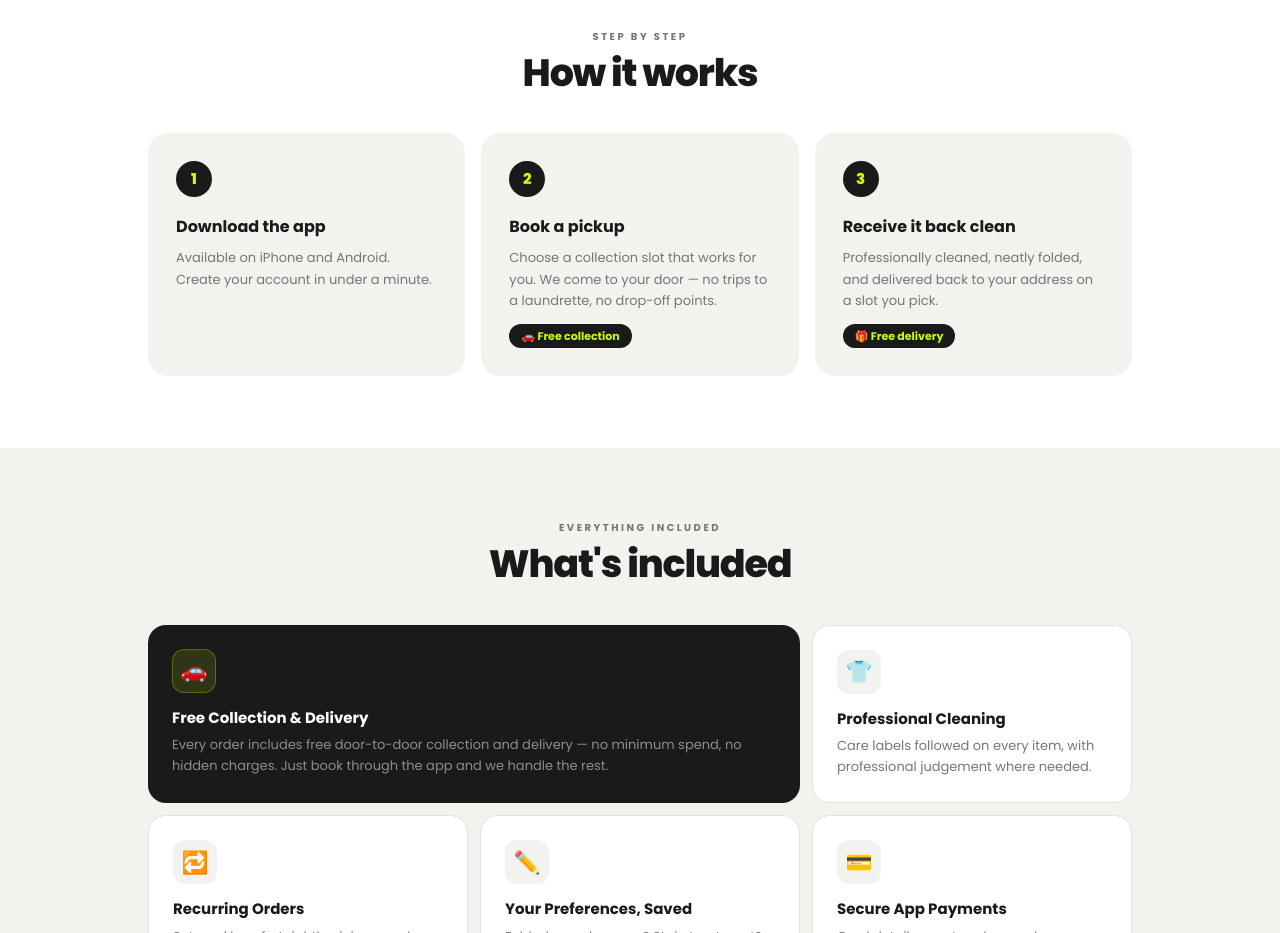
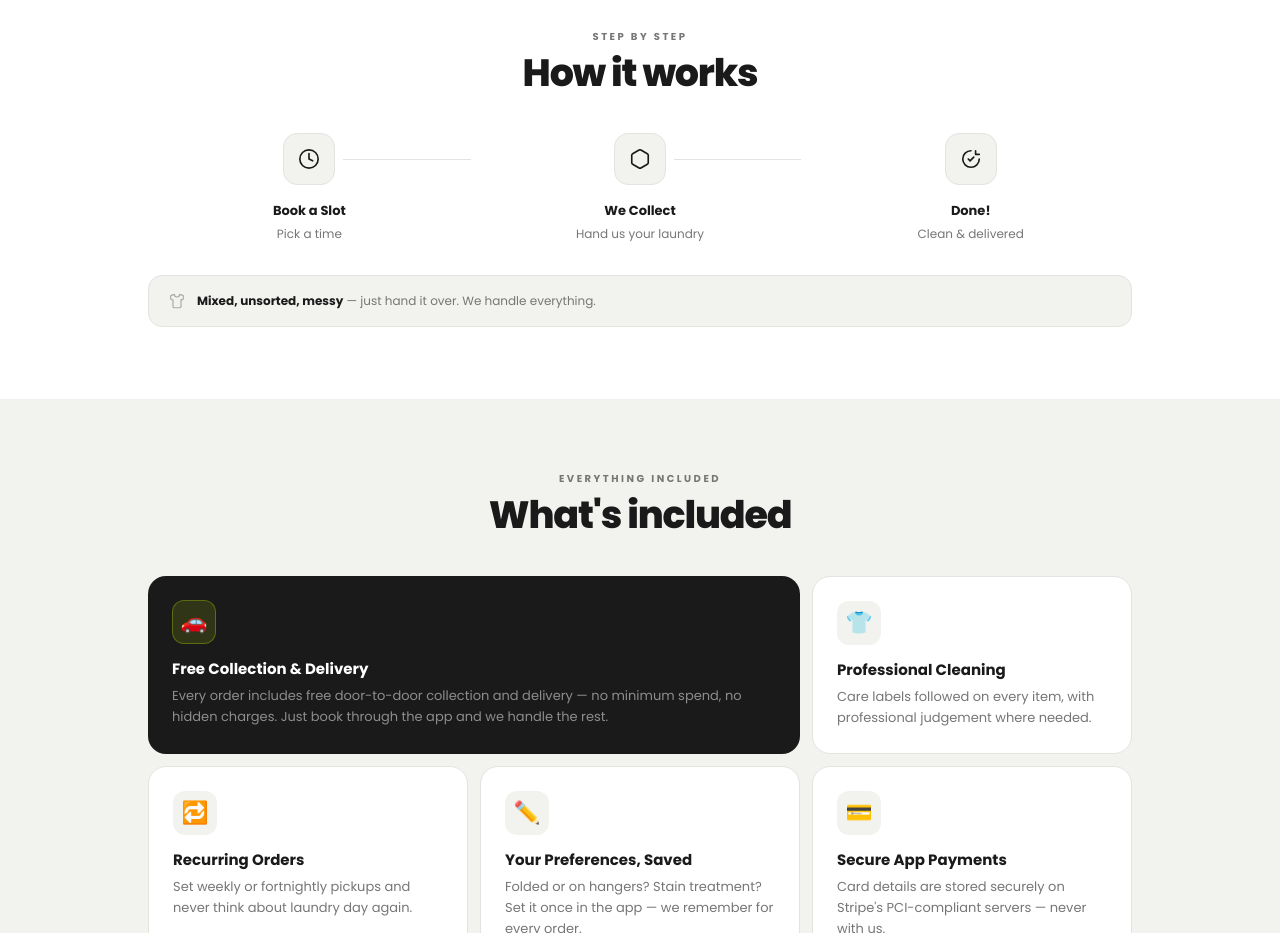
Before and after one commit to SheharyarTariq/lf_web, a Next.js app: page / in a window 1280 px wide. Shown: the part 900-1833 px from the top of the page. Built offline with nearby package versions, Linux system fonts and the light colour scheme; no server answers.

Commit message:
feat: how it works

```diff
--- a/app/page.tsx
+++ b/app/page.tsx
@@ -230,48 +230,59 @@ export default function Home() {
       <div id="how-it-works" className="bg-white scroll-mt-[58px]">
         <div className="py-[72px] px-12 max-w-[1080px] mx-auto max-[860px]:py-[52px] max-[860px]:px-5">
           <SectionHeader label="Step by step" heading="How it works" />
-          <div className="grid grid-cols-3 gap-4 max-[860px]:grid-cols-1 max-[860px]:gap-3">
-            {/* Step 1 */}
-            <div className="bg-lf-bg rounded-[20px] p-7">
-              <div className="w-9 h-9 bg-dark rounded-full flex items-center justify-center font-extrabold text-[15px] text-lime mb-[18px]">
-                1
+
+          {/* Steps row — matches app stepsRow */}
+          <div className="flex flex-row items-start justify-between gap-2 max-[600px]:flex-col max-[600px]:gap-6">
+
+            {/* Step 1 — Book a Slot */}
+            <div className="relative flex flex-col items-center flex-1 text-center">
+              {/* Icon wrap */}
+              <div className="w-[52px] h-[52px] bg-lf-bg border border-lf-border rounded-[14px] flex items-center justify-center mb-4">
+                <svg width="22" height="22" viewBox="0 0 24 24" fill="none" stroke="currentColor" strokeWidth="1.8" strokeLinecap="round" strokeLinejoin="round" className="text-dark">
+                  <circle cx="12" cy="12" r="10"/><polyline points="12 6 12 12 16 14"/>
+                </svg>
               </div>
-              <h3 className="text-[16px] font-bold mb-2">Download the app</h3>
-              <p className="text-[13px] text-muted leading-[1.65]">
-                Available on iPhone and Android. Create your account in under a
-                minute.
-              </p>
+              <p className="text-[13px] font-bold text-dark mb-1">Book a Slot</p>
+              <p className="text-[12px] text-muted leading-[1.5]">Pick a time</p>
+              {/* Connector */}
+              <div className="absolute top-[26px] left-[calc(50%+34px)] right-0 h-px bg-lf-border max-[600px]:hidden" />
             </div>
-            {/* Step 2 */}
-            <div className="bg-lf-bg rounded-[20px] p-7">
-              <div className="w-9 h-9 bg-dark rounded-full flex items-center justify-center font-extrabold text-[15px] text-lime mb-[18px]">
-                2
+
+            {/* Step 2 — We Collect */}
+            <div className="relative flex flex-col items-center flex-1 text-center">
+              <div className="w-[52px] h-[52px] bg-lf-bg border border-lf-border rounded-[14px] flex items-center justify-center mb-4">
+                <svg width="22" height="22" viewBox="0 0 24 24" fill="none" stroke="currentColor" strokeWidth="1.8" strokeLinecap="round" strokeLinejoin="round" className="text-dark">
+                  <path d="M21 16V8a2 2 0 0 0-1-1.73l-7-4a2 2 0 0 0-2 0l-7 4A2 2 0 0 0 3 8v8a2 2 0 0 0 1 1.73l7 4a2 2 0 0 0 2 0l7-4A2 2 0 0 0 21 16z"/>
+                </svg>
               </div>
-              <h3 className="text-[16px] font-bold mb-2">Book a pickup</h3>
-              <p className="text-[13px] text-muted leading-[1.65]">
-                Choose a collection slot that works for you. We come to your
-                door — no trips to a laundrette, no drop-off points.
-              </p>
-              <span className="inline-block mt-3 bg-dark rounded-[20px] py-1 px-3 text-[11px] font-bold text-lime">
-                🚗 Free collection
-              </span>
+              <p className="text-[13px] font-bold text-dark mb-1">We Collect</p>
+              <p className="text-[12px] text-muted leading-[1.5]">Hand us your laundry</p>
+              {/* Connector */}
+              <div className="absolute top-[26px] left-[calc(50%+34px)] right-0 h-px bg-lf-border max-[600px]:hidden" />
             </div>
-            {/* Step 3 */}
-            <div className="bg-lf-bg rounded-[20px] p-7">
-              <div className="w-9 h-9 bg-dark rounded-full flex items-center justify-center font-extrabold text-[15px] text-lime mb-[18px]">
-                3
+
+            {/* Step 3 — Done! */}
+            <div className="relative flex flex-col items-center flex-1 text-center">
+              <div className="w-[52px] h-[52px] bg-lf-bg border border-lf-border rounded-[14px] flex items-center justify-center mb-4">
+                <svg width="22" height="22" viewBox="0 0 24 24" fill="none" stroke="currentColor" strokeWidth="1.8" strokeLinecap="round" strokeLinejoin="round" className="text-dark">
+                  <path d="M12 3c-4.97 0-9 4.03-9 9s4.03 9 9 9 9-4.03 9-9"/><path d="M9 12l2 2 4-4"/><path d="M17 3v4h4"/>
+                </svg>
               </div>
-              <h3 className="text-[16px] font-bold mb-2">
-                Receive it back clean
-              </h3>
-              <p className="text-[13px] text-muted leading-[1.65]">
-                Professionally cleaned, neatly folded, and delivered back to
-                your address on a slot you pick.
-              </p>
-              <span className="inline-block mt-3 bg-dark rounded-[20px] py-1 px-3 text-[11px] font-bold text-lime">
-                🎁 Free delivery
-              </span>
+              <p className="text-[13px] font-bold text-dark mb-1">Done!</p>
+              <p className="text-[12px] text-muted leading-[1.5]">Clean &amp; delivered</p>
             </div>
+          </div>
+
+          {/* Tip banner — matches app tipBanner */}
+          <div className="mt-8 flex flex-row items-center gap-3 bg-lf-bg border border-lf-border rounded-[14px] px-5 py-4">
+            {/* Shirt icon */}
+            <svg width="16" height="16" viewBox="0 0 24 24" fill="none" stroke="#AAAAAA" strokeWidth="1.8" strokeLinecap="round" strokeLinejoin="round" className="shrink-0">
+              <path d="M20.38 3.46 16 2a4 4 0 0 1-8 0L3.62 3.46a2 2 0 0 0-1.34 2.23l.58 3.57a1 1 0 0 0 .99.84H6v10c0 1.1.9 2 2 2h8a2 2 0 0 0 2-2V10h2.15a1 1 0 0 0 .99-.84l.58-3.57a2 2 0 0 0-1.34-2.23z"/>
+            </svg>
+            <p className="text-[12px] text-muted leading-[1.5]">
+              <strong className="font-bold text-dark">Mixed, unsorted, messy</strong>
+              {" "}— just hand it over. We handle everything.
+            </p>
           </div>
         </div>
       </div>
```
Also changed, not shown: public/og-image.png, public/og-image1.png (added).
